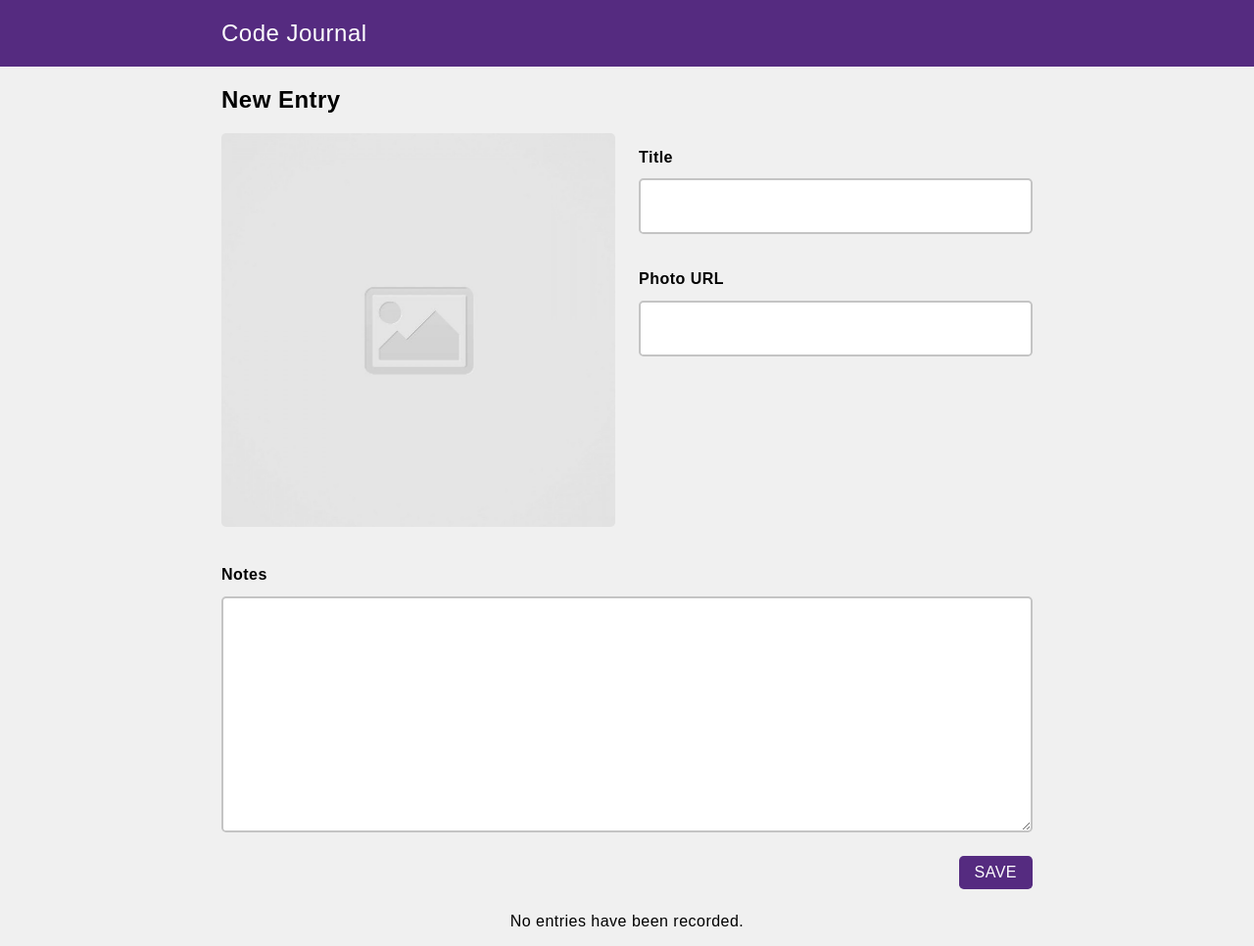
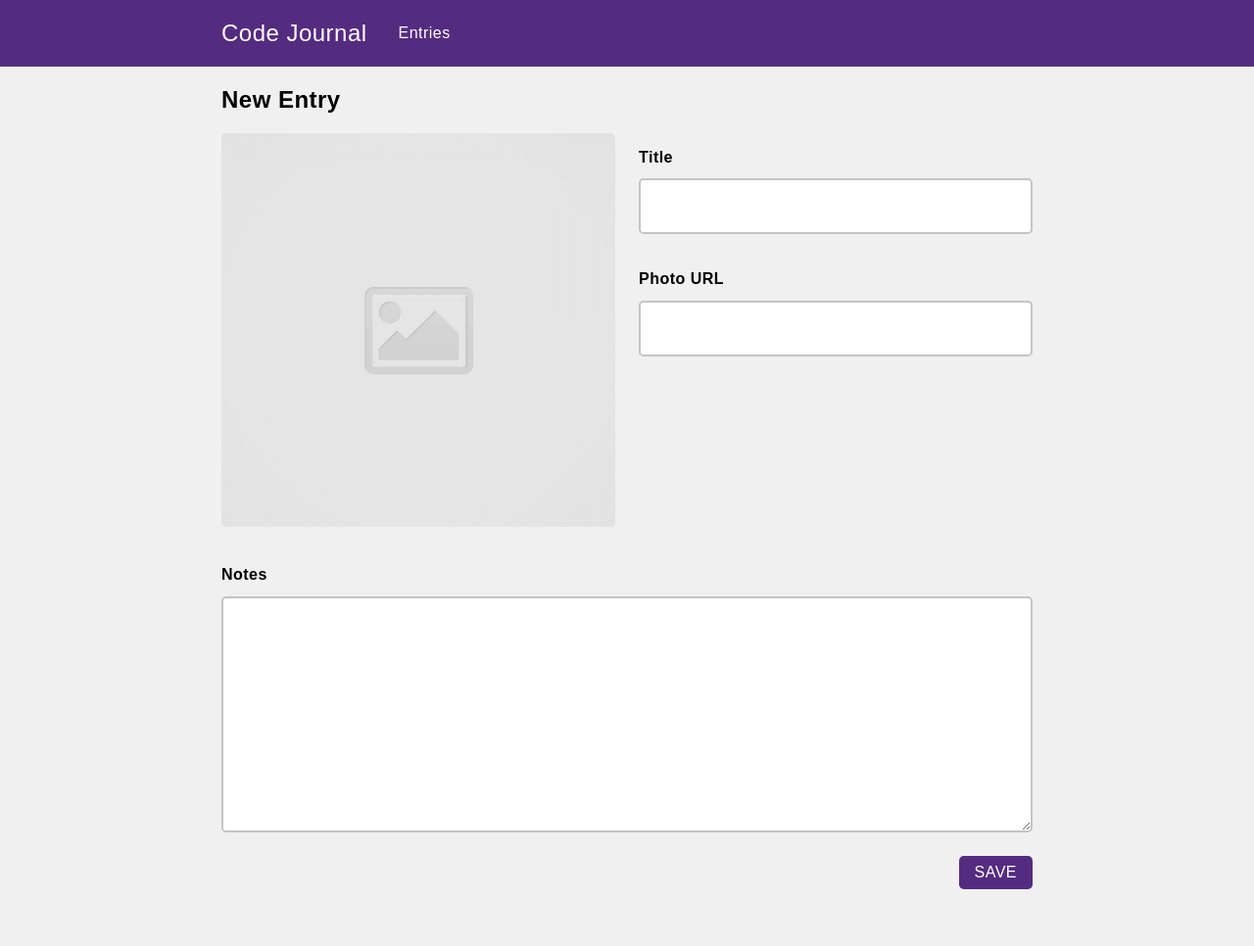
Before and after one commit to alanho-05/code-journal, a website: page index.html in a window 1280 px wide. Shown: the whole page at 98% size. After the commit the page ends 932 px from the top, so only its background shows below. Drawn offline with Linux system fonts and the light colour scheme.

Commit message:
Anchor added on navbar to show entries view

```diff
--- a/css/layout.css
+++ b/css/layout.css
@@ -1,6 +1,6 @@
-/* .hidden {
+.hidden {
   display: none !important;
-} */
+}
 
 .container {
   max-width: 575px;
--- a/css/styles.css
+++ b/css/styles.css
@@ -17,6 +17,23 @@
 .content-centered {
   display: flex;
   justify-content: center;
+}
+
+.aligned-centered {
+  display: flex;
+  align-items: center;
+}
+
+.nav-padding {
+  margin-left: 2rem;
+}
+
+a:link,
+a:visited,
+a:hover,
+a:active {
+  text-decoration: none;
+  color: white;
 }
 
 .inputs {
--- a/index.html
+++ b/index.html
@@ -19,8 +19,9 @@
   <header class="purple">
     <div class="container white-txt">
       <div class="row">
-        <div class="column-full">
+        <div class="column-full aligned-centered">
           <h2 class="header">Code Journal</h2>
+          <a href="#" id="entries" class="nav-padding">Entries</a>
         </div>
       </div>
     </div>
@@ -57,7 +58,7 @@
         </div>
       </form>
     </div>
-    <div data-view="entries" class="hidden" id="entries">
+    <div data-view="entries" class="hidden entries">
       <div class="row" id="no-entries">
         <div class="column-full content-centered">
           <span class="letter-spacing">No entries have been recorded.</span>
--- a/js/main.js
+++ b/js/main.js
@@ -67,9 +67,9 @@ const $noEntries = document.querySelector('#no-entries');
 
 function toggleNoEntries() {
   if (data.entries.length === 0) {
+    $noEntries.classList.remove('hidden');
+  } else {
     $noEntries.classList.add('hidden');
-  } else {
-    $noEntries.classList.remove('hidden');
   }
 }
 
@@ -77,19 +77,19 @@ toggleNoEntries();
 // To bypass linter; delete after function is called.
 
 const $entryForm = document.querySelector('#form');
-const $entries = document.querySelector('#entries');
+const $entries = document.querySelector('.entries');
 
-function viewSwap(page) {
-  if (page === 'entry-form') {
+function viewSwap(event) {
+  if (event.target.id === 'entry-form') {
     $entryForm.classList.remove('hidden');
     $entries.classList.add('hidden');
   } else {
     $entries.classList.remove('hidden');
-    $entries.classList.add('hidden');
+    $entryForm.classList.add('hidden');
   }
-  data.view = page;
+  data.view = event.target.id;
 }
+// Value of page will either be 'entries' or 'entry-form'
 
-// Value of page will either be 'entries' or 'entry-form'
-viewSwap();
-// To bypass linter.
+const $navEntries = document.querySelector('a');
+$navEntries.addEventListener('click', viewSwap);
```
